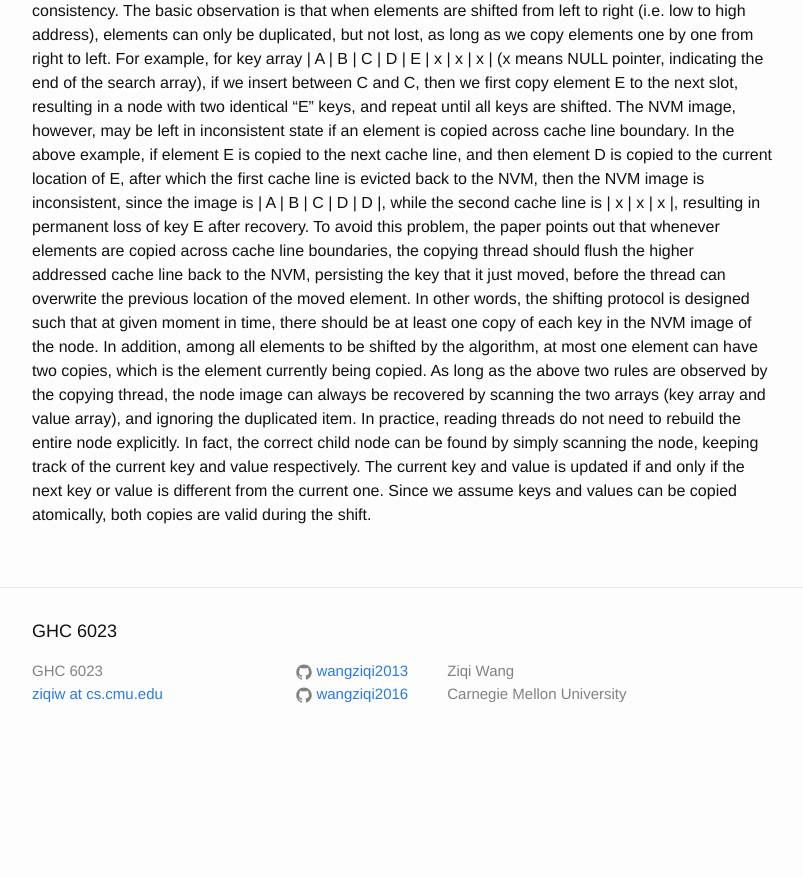
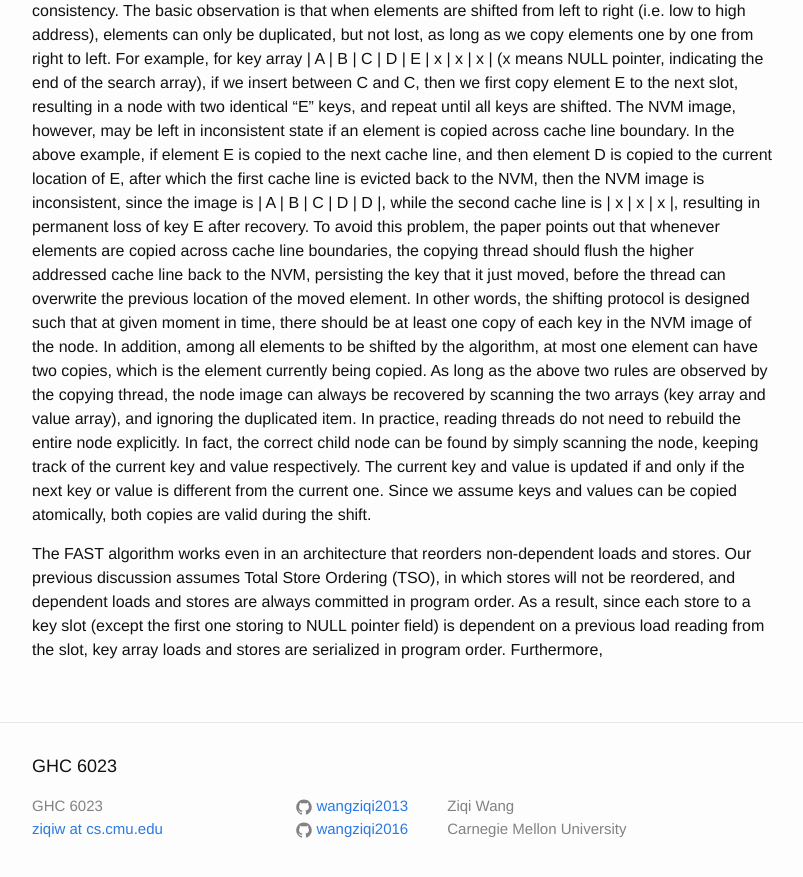
Before and after one commit to wangziqi2013/wangziqi2013.github.io, a Jekyll site: the page built from _posts/2019-11-21-fast-fair.markdown, in a window 1280 px wide and 900 px high, scrolled down 1594 px. Shown: the top 877 px of the window, without its empty margins (238-1041 px from the left). Built offline with Jekyll 4.4.1, drawn with Linux system fonts in a browser that asks for light colours; before the commit the page ends 2359 px from its top, so only the background shows below that.

Commit message:
Adding TSO

```diff
--- a/_posts/2019-11-21-fast-fair.markdown
+++ b/_posts/2019-11-21-fast-fair.markdown
@@ -72,3 +72,8 @@ not need to rebuild the entire node explicitly. In fact, the correct child node
 the node, keeping track of the current key and value respectively. The current key and value is updated if and only if the
 next key or value is different from the current one. Since we assume keys and values can be copied atomically, both
 copies are valid during the shift.
+
+The FAST algorithm works even in an architecture that reorders non-dependent loads and stores. Our previous discussion
+assumes Total Store Ordering (TSO), in which stores will not be reordered, and dependent loads and stores are always committed
+in program order. As a result, since each store to a key slot (except the first one storing to NULL pointer field) is dependent
+on a previous load reading from the slot, key array loads and stores are serialized in program order. Furthermore,
```
